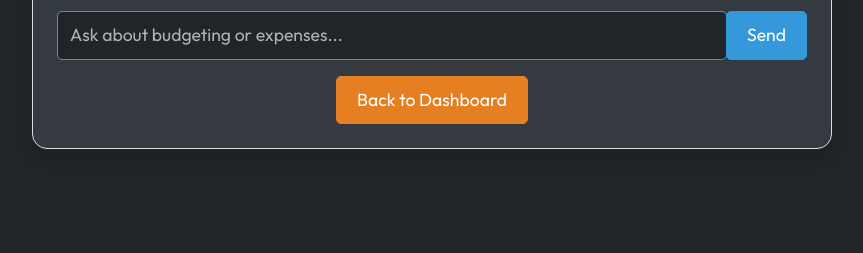
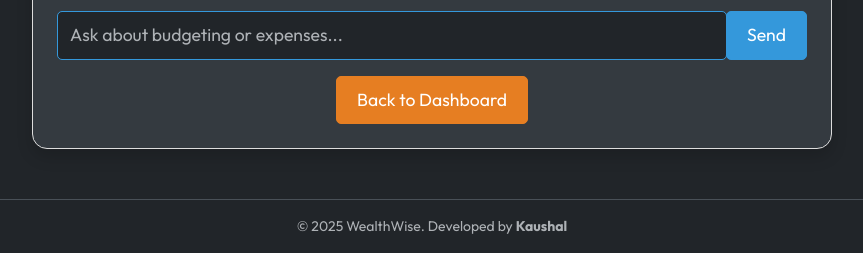
Before and after one commit to KaushallB/wealthwisehost, a Flask app: template templates/chatbot.html in a window 1280 px wide. Shown: the part 547-800 px from the top of the page, without its empty margins (340-1203 px from the left). Run offline with Flask 3, Linux system fonts and the light colour scheme; the template is opened without the code that fills it, so the values that code supplies are empty; some libraries are stand-ins or nearby versions.

Commit message:
meta data changes and adding footer

```diff
--- a/static/css/style.css
+++ b/static/css/style.css
@@ -395,3 +395,22 @@ html[data-bs-theme="light"] .theme-toggle-modern::before {
     max-height: 300px;
     width: 100%;
 }
+
+.wrapper {
+    min-height: 100vh;
+    display: flex;
+}
+
+.main {
+    flex: 1;
+    display: flex;
+    flex-direction: column;
+}
+
+.content {
+    flex: 1;
+}
+
+.footer {
+    margin-top: auto;
+}
--- a/templates/base.html
+++ b/templates/base.html
@@ -3,22 +3,30 @@
 <head>
     <meta charset="UTF-8">
     <meta name="viewport" content="width=device-width, initial-scale=1.0">
+    <title>{% block title %}WealthWise{% endblock %}</title>
+    <!-- Open Graph Metadata -->
+    <meta property="og:title" content="WealthWise - A Finance Management System">
+    <meta property="og:description" content="Manage your finances with ease, track expenses, and get AI-powered advice with WealthWise!">
+    <meta property="og:image" content="{{ url_for('static', filename='logowhite.png') }}">
+    <meta property="og:url" content="{{ request.url }}">
+    <meta property="og:type" content="website">
+    <!-- Favicon -->
+    <link rel="icon" type="image/png" href="{{ url_for('static', filename='logowhite.png') }}">
     <link href="https://cdn.jsdelivr.net/npm/bootstrap@5.3.6/dist/css/bootstrap.min.css" rel="stylesheet" integrity="sha384-4Q6Gf2aSP4eDXB8Miphtr37CMZZQ5oXLH2yaXMJ2w8e2ZtHTl7GptT4jmndRuHDT" crossorigin="anonymous">
     <link rel="stylesheet" href="https://cdn.jsdelivr.net/npm/bootstrap-icons@1.11.3/font/bootstrap-icons.min.css">
     <link rel="stylesheet" href="{{ url_for('static', filename='css/style.css') }}">
-    <title>{% block title %}WealthWise{% endblock %}</title>
 </head>
 <body>
     <div class="wrapper">
         <aside id="sidebar">
             <div class="h-100">
                 <div class="sidebar-logo">
-                    <a href="{{ url_for('dashboard', user_id=user.id) }}"> <img src="{{ url_for('static', filename='assets/logon.png') }}" alt="logo" class=" w-75" style="border-radius: 1rem 0 0 1rem;" /></a>
+                    <a href="{{ url_for('dashboard', user_id=user.id) }}">
+                        <img src="{{ url_for('static', filename='assets/logon.png') }}" alt="logo" class="w-75" style="border-radius: 1rem 0 0 1rem;" />
+                    </a>
                 </div>
                 <ul class="sidebar-nav">
-                    <li class="sidebar-header">
-                        User Control Panel
-                    </li>
+                    <li class="sidebar-header">User Control Panel</li>
                     <li class="sidebar-item">
                         <a href="{{ url_for('dashboard', user_id=user['id']) }}" class="sidebar-link">
                             <i class="bi bi-speedometer2"></i>
@@ -26,7 +34,7 @@
                         </a>
                     </li>
                     <li class="sidebar-item">
-                        <a href="#" class="sidebar-link collapsed" data-bs-target="#transactions" data-bs-toggle="collapse" aria-expanded="false" onclick="console.log('Transactions clicked')">
+                        <a href="#" class="sidebar-link collapsed" data-bs-target="#transactions" data-bs-toggle="collapse" aria-expanded="false">
                             <i class="bi bi-coin"></i>
                             Transactions
                         </a>
@@ -35,7 +43,7 @@
                                 <a href="{{ url_for('add_income', user_id=user['id']) }}" class="sidebar-link">Add Income</a>
                             </li>
                             <li class="sidebar-item">
-                                 <a href="{{ url_for('add_expense', user_id=user['id']) }}" class="sidebar-link">Add Expenses/Savings</a>
+                                <a href="{{ url_for('add_expense', user_id=user['id']) }}" class="sidebar-link">Add Expenses/Savings</a>
                             </li>
                             <li class="sidebar-item">
                                 <a href="{{ url_for('view_reports', user_id=user['id']) }}" class="sidebar-link">View Reports</a>
@@ -48,7 +56,6 @@
                             Chatbot
                         </a>
                     </li>
-
                     <li class="sidebar-item">
                         <a href="{{ url_for('visualize', user_id=user['id']) }}" class="sidebar-link">
                             <i class="bi bi-bar-chart"></i>
@@ -64,6 +71,7 @@
                 </ul>
             </div>
         </aside>
+
         <div class="main">
             <nav class="navbar navbar-expand px-3 border-bottom">
                 <button class="btn" id="sidebar-toggle" type="button">
@@ -88,10 +96,10 @@
                     </ul>
                 </div>
             </nav>
+
             <main class="content px-3 py-2">
                 <div class="container">
                     <div class="mb-3 text-center">
-
                         <h3 class="welcome-text mb-0">Welcome, {{ user['full_name'] }}</h3>
                     </div>
                     <!-- Flash Messages -->
@@ -110,8 +118,15 @@
                     {% endblock %}
                 </div>
             </main>
+
+            <footer class="footer mt-auto py-3 bg-dark text-light border-top">
+                <div class="container text-center">
+                    <span class="text-muted">© 2025 WealthWise. Developed by <strong>Kaushal</strong></span>
+                </div>
+            </footer>
         </div>
     </div>
+
     <script src="https://cdn.jsdelivr.net/npm/bootstrap@5.3.6/dist/js/bootstrap.bundle.min.js" integrity="sha384-HjW8v0j/fcO5z3XqI2q3Xv7lX5u5f7f5g5h5i5j5k5l5m5n5o5p5q5r5s5t5u5v5w5x5y5z" crossorigin="anonymous"></script>
     <script src="{{ url_for('static', filename='js/bootstrap.bundle.min.js') }}"></script>
     <script src="{{ url_for('static', filename='js/script.js') }}"></script>
```
